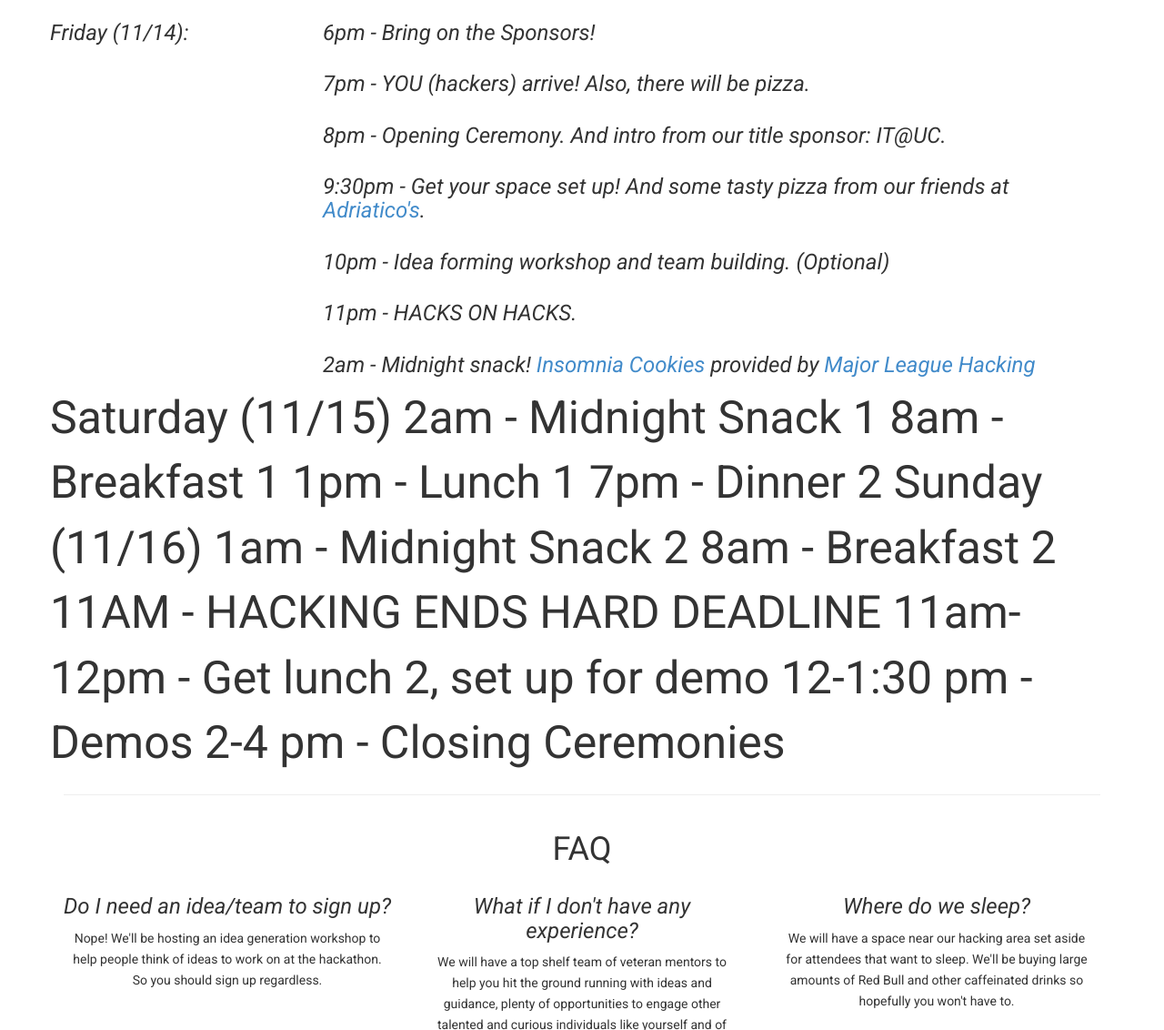
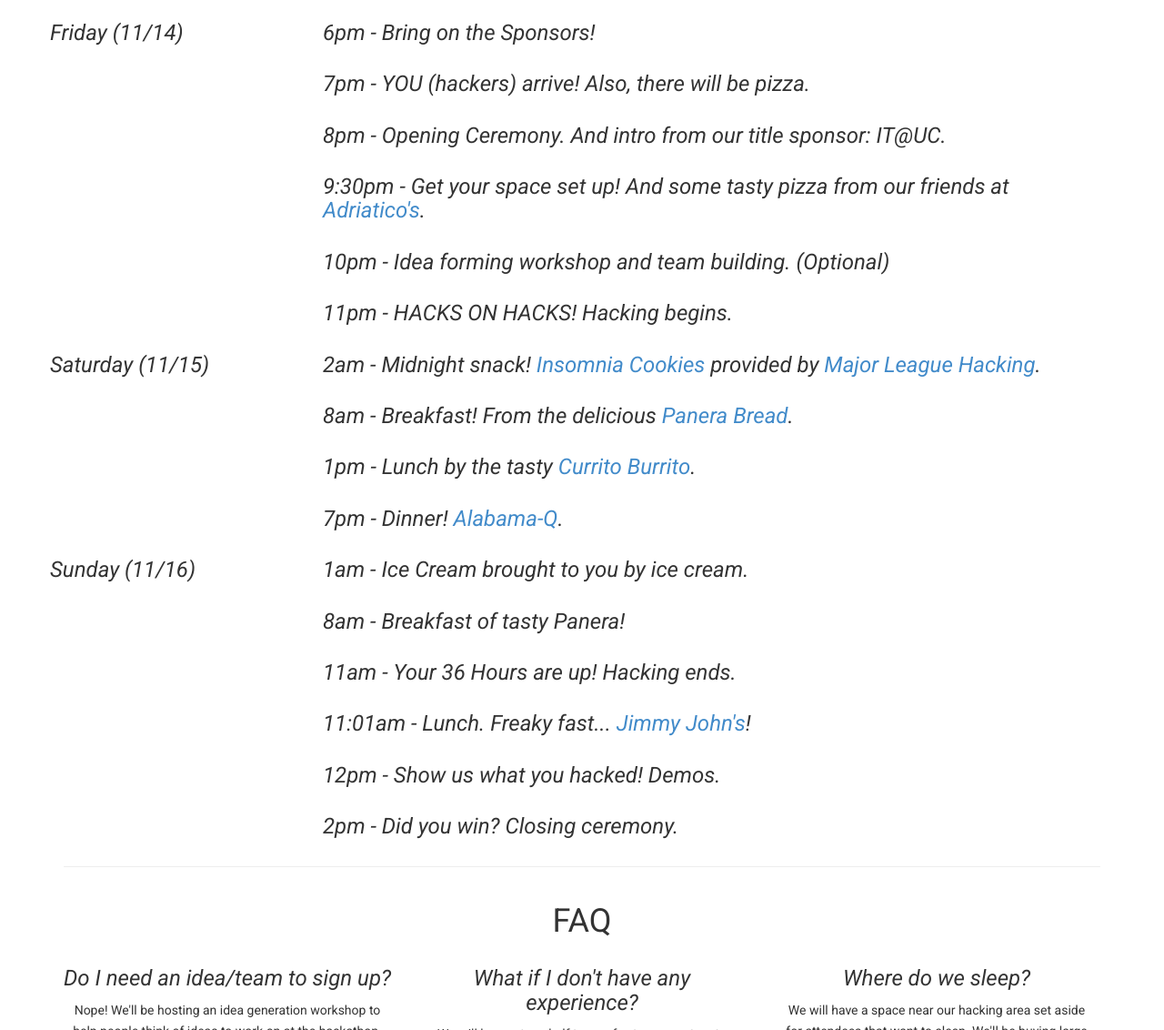
Before and after one commit to probably-carly/RevolutionUC-F2014, a website: page public/index.html in a window 1280 px wide. Shown: the part 3598-4730 px from the top of the page at 91% size. Drawn offline with Linux system fonts and the light colour scheme; a script that the page names is missing.

Commit message:
schedule finished up

```diff
--- a/public/index.html
+++ b/public/index.html
@@ -297,7 +297,7 @@
   </div>
   <div class="row">
     <div class="col-sm-3">
-      <h3>Friday (11/14):</h3>
+      <h3>Friday (11/14)</h3>
     </div>
     <div class="col-sm-9">
       <h3>6pm - Bring on the Sponsors!</h3>
@@ -331,30 +331,75 @@
   <div class="row">
     <div class="col-sm-3" style="opacity: 0; background-color: black;"></div>
     <div class="col-sm-9">
-      <h3>11pm - HACKS ON HACKS.</h3>
+      <h3>11pm - HACKS ON HACKS! Hacking begins.</h3>
+    </div>
+  </div>
+  <div class="row">
+    <div class="col-sm-3">
+      <h3>Saturday (11/15)</h3>
+    </div>
+    <div class="col-sm-9">
+      <h3>2am - Midnight snack! <a href="https://insomniacookies.com/">Insomnia Cookies</a> provided by
+        <a href="http://mlh.io"> Major League Hacking</a>.</h3>
     </div>
   </div>
   <div class="row">
     <div class="col-sm-3" style="opacity: 0; background-color: black;"></div>
     <div class="col-sm-9">
-      <h3>2am - Midnight snack! <a href="https://insomniacookies.com/">Insomnia Cookies</a> provided by<a href="http://mlh.io"> Major League Hacking</a></h3>
+      <h3>8am - Breakfast! From the delicious <a href="https://www.panerabread.com/en-us/home.html">Panera Bread</a>.
+      </h3>
     </div>
   </div>
-
-
-  Saturday (11/15)
-  2am - Midnight Snack 1
-  8am - Breakfast 1
-  1pm - Lunch 1
-  7pm - Dinner 2
-  Sunday (11/16)
-  1am - Midnight Snack 2
-  8am - Breakfast 2
-  11AM - HACKING ENDS HARD DEADLINE
-  11am-12pm - Get lunch 2, set up for demo
-  12-1:30 pm - Demos
-  2-4 pm - Closing Ceremonies
-
+  <div class="row">
+    <div class="col-sm-3" style="opacity: 0; background-color: black;"></div>
+    <div class="col-sm-9">
+      <h3>1pm - Lunch by the tasty  <a href="https://currito.com/">Currito Burrito</a>.</h3>
+    </div>
+  </div>
+  <div class="row">
+    <div class="col-sm-3" style="opacity: 0; background-color: black;"></div>
+    <div class="col-sm-9">
+      <h3>7pm - Dinner! <a href="http://www.alabama-q.com/">Alabama-Q</a>.</h3>
+    </div>
+  </div>
+  <div class="row">
+    <div class="col-sm-3">
+      <h3>Sunday (11/16)</h3>
+    </div>
+    <div class="col-sm-9">
+      <h3>1am - Ice Cream brought to you by ice cream.</h3>
+    </div>
+  </div>
+  <div class="row">
+    <div class="col-sm-3" style="opacity: 0; background-color: black;"></div>
+    <div class="col-sm-9">
+      <h3>8am - Breakfast of tasty Panera!</h3>
+    </div>
+  </div>
+  <div class="row">
+    <div class="col-sm-3" style="opacity: 0; background-color: black;"></div>
+    <div class="col-sm-9">
+      <h3>11am - Your 36 Hours are up! Hacking ends.</h3>
+    </div>
+  </div>
+  <div class="row">
+    <div class="col-sm-3" style="opacity: 0; background-color: black;"></div>
+    <div class="col-sm-9">
+      <h3>11:01am - Lunch. Freaky fast... <a href="http://www.jimmyjohns.com">Jimmy John's</a>! </h3>
+    </div>
+  </div>
+  <div class="row">
+    <div class="col-sm-3" style="opacity: 0; background-color: black;"></div>
+    <div class="col-sm-9">
+      <h3>12pm - Show us what you hacked! Demos.</h3>
+    </div>
+  </div>
+  <div class="row">
+    <div class="col-sm-3" style="opacity: 0; background-color: black;"></div>
+    <div class="col-sm-9">
+      <h3>2pm - Did you win? Closing ceremony.</h3>
+    </div>
+  </div>
 </div>
 
 <hr>
```
